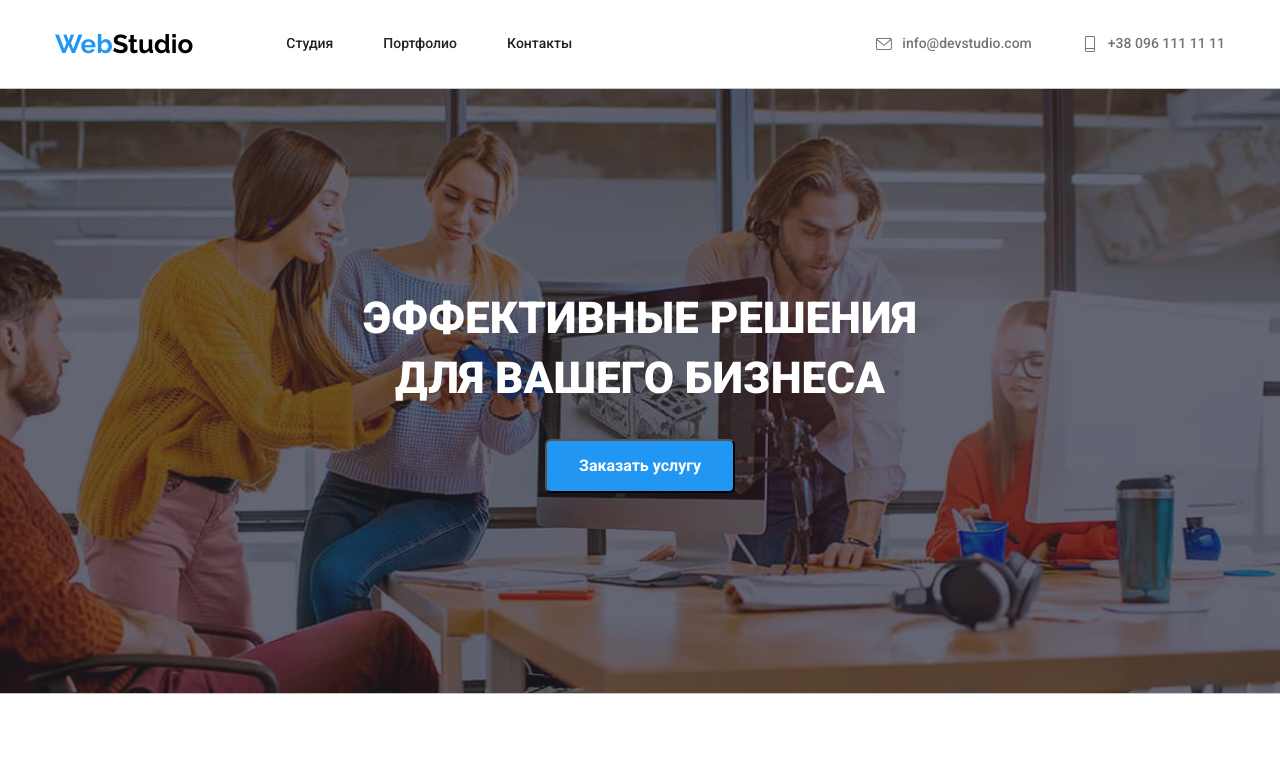
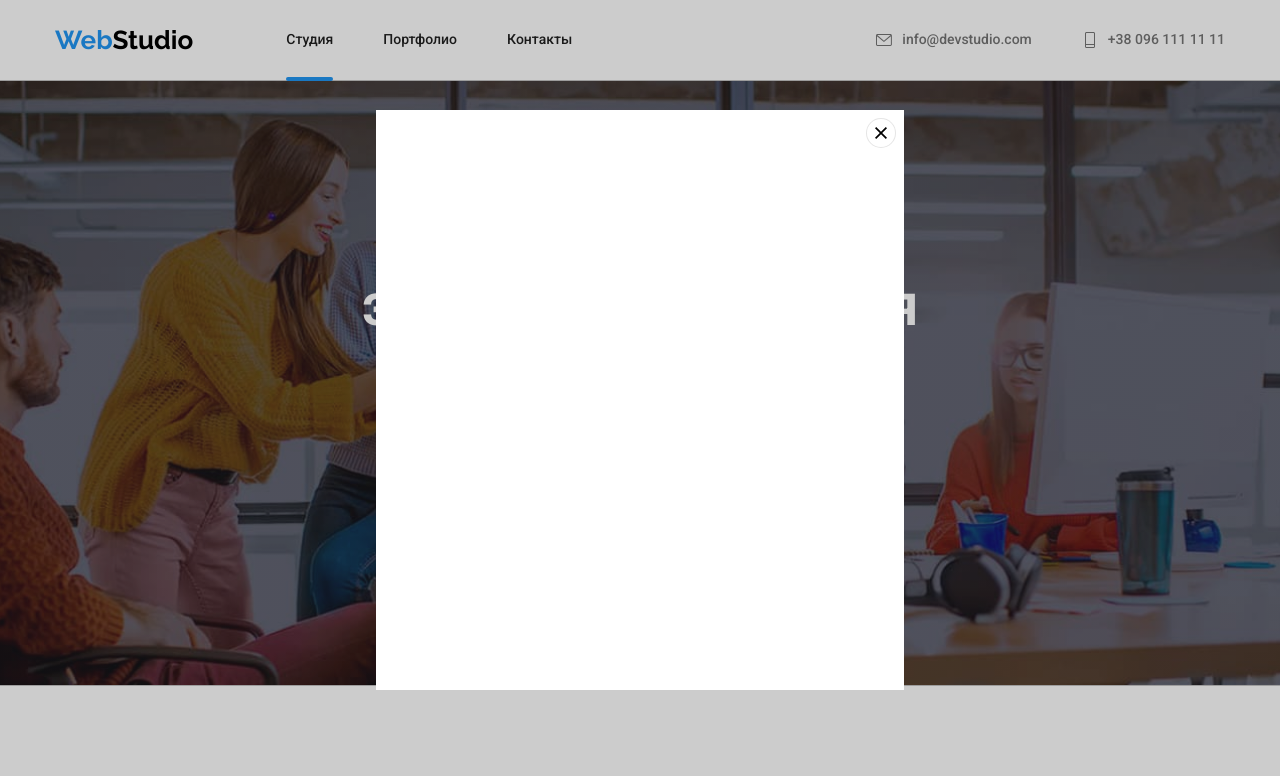
Before and after one commit to AndriyKryvopysha/goit-markup-hw-05, a plain HTML site: page index.html in a window 1280 px wide. Both pictures are taken after a click on the button "Заказать услугу". Shown: the top 776 px of the page. Drawn offline with Linux system fonts and the light colour scheme.

Commit message:
Modal/overlay

```diff
--- a/css/styles.css
+++ b/css/styles.css
@@ -5,16 +5,6 @@ font-family: Roboto;
 ul {
   margin: 0;
   padding-left: 0px;
-}
-h1,
-h2,
-h3,
-h4,
-h5,
-h6,
-p {
-  margin: 0;
-  padding: 0;
 }
 
 body {
@@ -82,11 +72,27 @@ ul {
 }
 
 .nav-link {
+  position: relative;
+  display: block;
   text-decoration: none;
   font-weight: 500;
   font-size: 14px;
   line-height: 1.14;
   color: #212121;
+  transition-property: color;
+  transition-duration: 250ms;
+  transition-timing-function: cubic-bezier(0.4, 0, 0.2, 1);
+}
+.current::after {
+  content: '';
+  position: absolute;
+  left: 0;
+  bottom: -33px;
+  display: block;
+  width: 100%;
+  height: 4px;
+  border-radius: 2px;
+  background-color: #2196f3;
 }
 
 .links {
@@ -118,6 +124,9 @@ ul {
   font-size: 14px;
   line-height: 1.14;
   color: #757575;
+  transition-property: color;
+  transition-duration: 250ms;
+  transition-timing-function: cubic-bezier(0.4, 0, 0.2, 1);
 }
 
 .nav-contact:hover,
@@ -344,10 +353,14 @@ ul {
   font-size: 14px;
   line-height: 1.14;
   text-transform: uppercase;
+  margin-top: 30px;
+  margin-bottom: 0px;
 }
 .advantages-text {
   line-height: 1.71;
   color: #757575;
+  margin-top: 10px;
+  margin-bottom: 0px;
   margin-left: 0px;
   margin-right: 0px;
   padding-right: 15px;
@@ -694,3 +707,47 @@ footer {
 .first {
   margin-left: 0px;
 }
+
+/* =======MODAL======= */
+
+.backdrop {
+  position: fixed;
+  top: 0;
+  left: 0;
+  width: 100%;
+  height: 100%;
+  background-color: rgba(0, 0, 0, 0.2);
+  opacity: 1;
+}
+
+.backdrop.is-hidden {
+  opacity: 0;
+  pointer-events: none;
+}
+
+.modal {
+  position: absolute;
+  top: 50%;
+  left: 50%;
+  transform: translate(-50%, -50%);
+  width: 528px;
+  height: 580px;
+  background-color: #ffffff;
+}
+
+.close {
+  position: absolute;
+  top: 0;
+  right: 0;
+  display: flex;
+  justify-content: center;
+  align-items: center;
+  width: 30px;
+  height: 30px;
+  background-color: #ffffff;
+  border: 1px solid rgba(0, 0, 0, 0.1);
+  border-radius: 50%;
+  margin-top: 8px;
+  margin-right: 8px;
+  padding: 0px;
+}
--- a/index.html
+++ b/index.html
@@ -20,7 +20,7 @@
         <nav class="site-nav">
           <a class="logo" lang="en" href="">Web<span class="logo-header">Studio</span></a>
           <ul class="link">
-            <li class="links"><a class="nav-link" href="./index.html">Студия</a></li>
+            <li class="links"><a class="nav-link current" href="./index.html">Студия</a></li>
             <li class="links"><a class="nav-link" href="./portfolio.html">Портфолио</a></li>
             <li class="links"><a class="nav-link" href="">Контакты</a></li>
           </ul>
@@ -50,7 +50,7 @@
       <section class="hero">
         <div class="container">
           <h1>Эффективные решения для вашего бизнеса</h1>
-          <button type="button">Заказать услугу</button>
+          <button data-modal-open type="button">Заказать услугу</button>
         </div>
       </section>
       <!--Преимущества-->
@@ -374,5 +374,15 @@
         </div>
       </div>
     </footer>
+    <div data-modal class="backdrop is-hidden">
+      <div class="modal">
+        <button data-modal-close type="button" class="close">
+          <svg width="12" height="12">
+            <use href="./images/svg/sprite-modal.svg#icon-cross"></use>
+          </svg>
+        </button>
+      </div>
+    </div>
+    <script src="./js/modal.js"></script>
   </body>
 </html>
--- /dev/null
+++ b/js/modal.js
@@ -0,0 +1,14 @@
+(() => {
+  const refs = {
+    openModalBtn: document.querySelector('[data-modal-open]'),
+    closeModalBtn: document.querySelector('[data-modal-close]'),
+    modal: document.querySelector('[data-modal]'),
+  };
+
+  refs.openModalBtn.addEventListener('click', toggleModal);
+  refs.closeModalBtn.addEventListener('click', toggleModal);
+
+  function toggleModal() {
+    refs.modal.classList.toggle('is-hidden');
+  }
+})();
```
Also changed, not shown: portfolio.html (+1 -1 lines), images/svg/cross.svg (added), images/svg/sprite-modal.svg (added).
